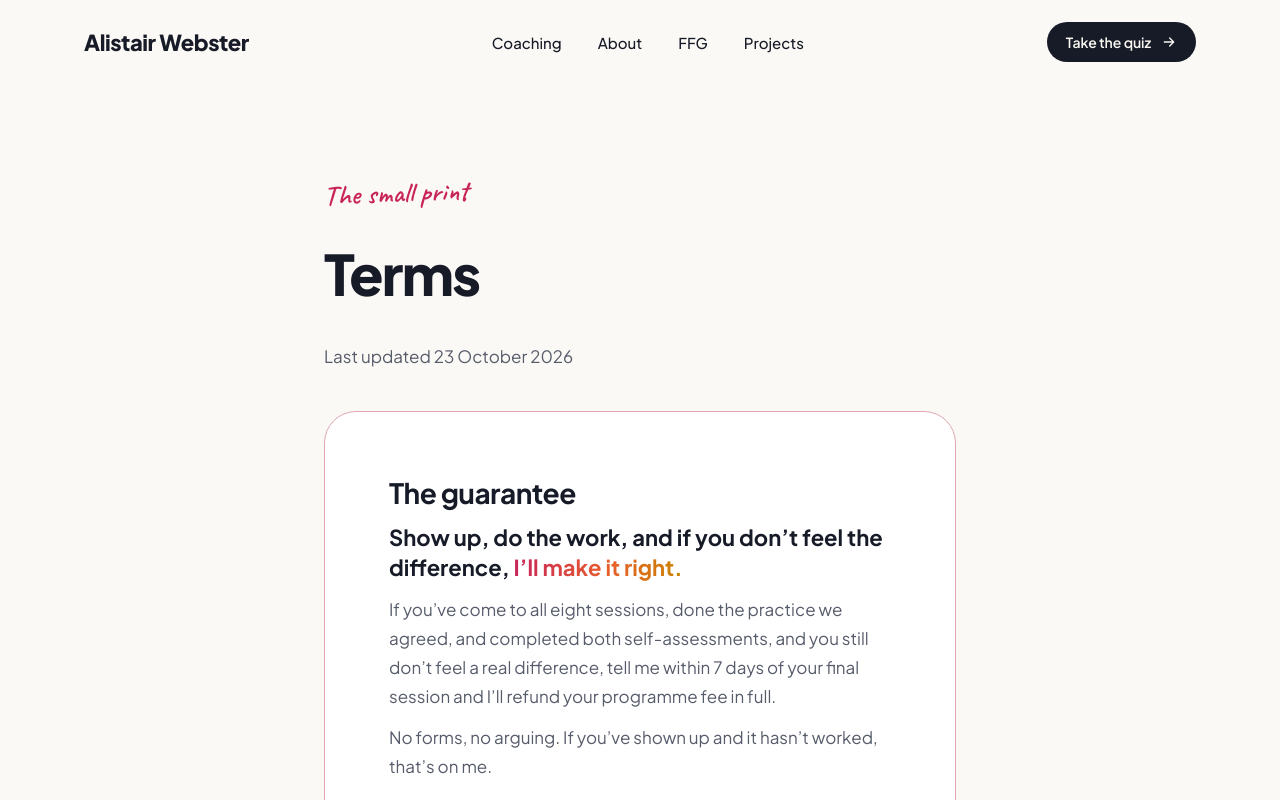
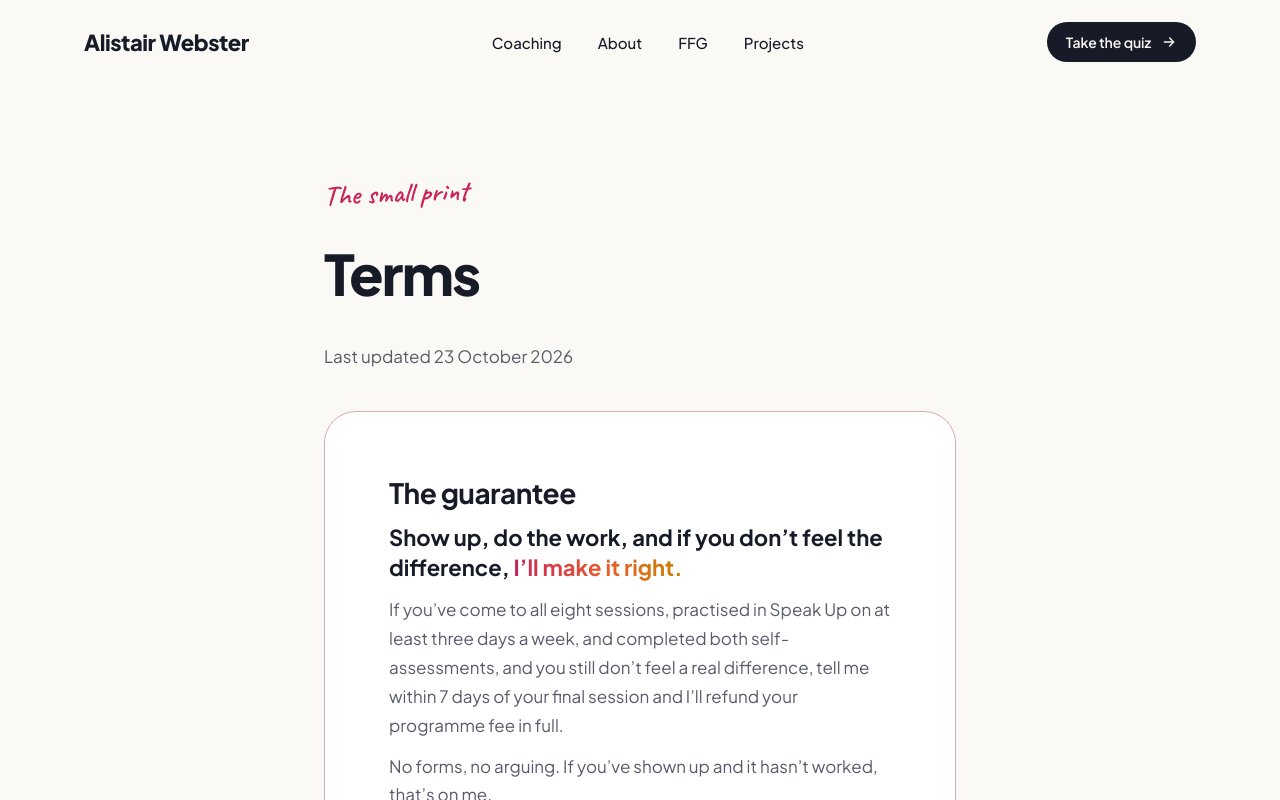
Before and after one commit to Webster-10101/aw-website, a Next.js app: page /terms in a window 1280 px wide. Shown: the top 800 px of the page. Built offline with nearby package versions, Linux system fonts and the light colour scheme.

Commit message:
Terms: guarantee practice condition = Speak Up at least three days a week

```diff
--- a/app/(site)/terms/page.tsx
+++ b/app/(site)/terms/page.tsx
@@ -23,7 +23,7 @@ export default function TermsPage() {
             </strong>
           </p>
           <p>
-            If you&rsquo;ve come to all eight sessions, done the practice we agreed, and completed both
+            If you&rsquo;ve come to all eight sessions, practised in Speak Up on at least three days a week, and completed both
             self-assessments, and you still don&rsquo;t feel a real difference, tell me within 7 days of your final
             session and I&rsquo;ll refund your programme fee in full.
           </p>
```
